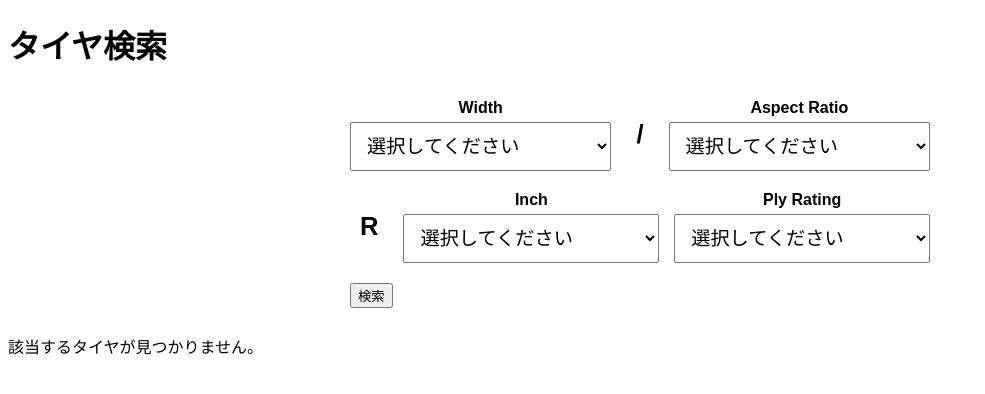
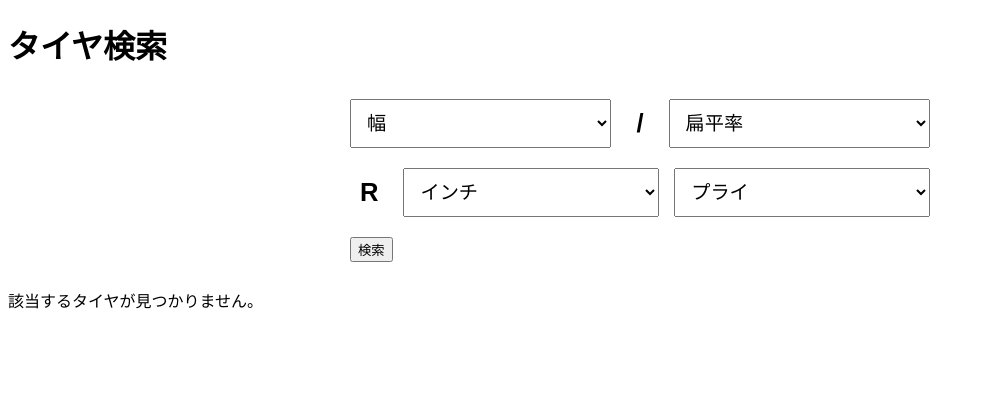
Before and after one commit to shin-murata/u_tire_app, a Flask app: page /search in a window 1280 px wide. Shown: the part 32-426 px from the top of the page, without its empty margins (0-985 px from the left). Run offline with Flask 3, Linux system fonts and the light colour scheme.

Commit message:
inputcss配置仕上げv2

```diff
--- a/app.py
+++ b/app.py
@@ -90,6 +90,7 @@ def input_page():
             return jsonify({'error': '登録中にエラーが発生しました！'})
 
     return render_template('input_page.html', form=form)
+
 
 @app.route('/register_success')
 def register_success():
@@ -265,8 +266,8 @@ def dispatch():
         db.session.rollback()
         flash(f"エラーが発生しました: {e}", "danger")
 
-    # 処理完了後、検索画面にリダイレクト
-    return redirect(url_for('search_page'))
+    # 処理完了後、出庫履歴画面にリダイレクト
+    return redirect(url_for('dispatch_page'))
 
 @app.route('/dispatch_page', methods=['GET'])
 def dispatch_page():
--- a/forms.py
+++ b/forms.py
@@ -32,7 +32,11 @@ class CombinedForm(FlaskForm):
     aspect_ratio = SelectField('扁平率', coerce=int, validators=[DataRequired()])
     inch = SelectField('インチ', coerce=int, validators=[DataRequired()])
     other_details = StringField('その他')
-    manufacturer = SelectField('メーカー', coerce=int, validators=[DataRequired()])
+    manufacturer = SelectField(
+        'メーカー',
+        coerce=int,
+        validators=[DataRequired()]
+        )
     ply_rating = SelectField('プライ', coerce=int, validators=[DataRequired()])
     price = FloatField('価格', validators=[Optional()])  # Optionalに変更
 
@@ -41,19 +45,19 @@ class CombinedForm(FlaskForm):
         '製造年',
         coerce=int,
         validators=[DataRequired()],
-        choices=[(year, f"{year}年") for year in range(2022, 2026)]  # 2022年〜2025年
+        choices=[(0, "製造年")] + [(year, f"{year}年") for year in range(2022, 2026)]  # 2022年〜2025年
     )
     tread_depth = SelectField(
         '残り溝',
         coerce=int,
         validators=[DataRequired()],
-        choices=[(depth, f"{depth} 分山") for depth in reversed(range(3, 11))]  # 10分山〜3分山
+        choices=[(0, "残り溝")] + [(depth, f"{depth} 分山") for depth in reversed(range(3, 11))]  # 10分山〜3分山
     )
     uneven_wear = SelectField(
         '片減り',
         coerce=int,
         validators=[Optional()],
-        choices=[(wear, f"{wear}段階") for wear in range(0, 3)]  # 0〜3段階
+        choices=[(0, "片減り")] + [(wear, f"{wear}段階") for wear in range(0, 3)]  # 0〜3段階
     )
 
     def __init__(self, *args, **kwargs):
@@ -61,17 +65,18 @@ class CombinedForm(FlaskForm):
 
         # データベースからの動的な選択肢の設定
         # 'name'ではなく、'value'を使用
-        self.width.choices = [(0, '選択してください')] + [(w.id, w.value) for w in Width.query.all()]  # 'name' ではなく 'value' に修正
-        self.aspect_ratio.choices = [(0, '選択してください')] + [(ar.id, ar.value) for ar in AspectRatio.query.all()]  # 'name' ではなく 'value' に修正
-        self.inch.choices = [(0, '選択してください')] + [(i.id, i.value) for i in Inch.query.all()]  # 'name' ではなく 'value' に修正
-        self.manufacturer.choices = [(0, '選択してください')] + [(m.id, m.name) for m in Manufacturer.query.all()]  # 'name' は正しい
-        self.ply_rating.choices = [(0, '選択してください')] + [(p.id, p.value) for p in PlyRating.query.all()]  # 'name' ではなく 'value' に修正
+        self.width.choices = [(0, f"{self.width.label.text}")] + [(w.id, w.value) for w in Width.query.all()]  # 'name' ではなく 'value' に修正
+        self.aspect_ratio.choices = [(0, f"{self.aspect_ratio.label.text}")] + [(ar.id, ar.value) for ar in AspectRatio.query.all()]  # 'name' ではなく 'value' に修正
+        self.inch.choices = [(0, f"{self.inch.label.text}")] + [(i.id, i.value) for i in Inch.query.all()]  # 'name' ではなく 'value' に修正
+        self.manufacturer.choices = [(0,f"{self.manufacturer.label.text}")] + [(m.id, m.name) for m in Manufacturer.query.all()]  # 'name' は正しい
+        print(self.manufacturer.choices)
+        self.ply_rating.choices = [(0, f"{self.ply_rating.label.text}")] + [(p.id, p.value) for p in PlyRating.query.all()]  # 'name' ではなく 'value' に修正
 
 class SearchForm(FlaskForm):
-    width = SelectField('Width', coerce=int, validators=[Optional()])
-    aspect_ratio = SelectField('Aspect Ratio', coerce=int, validators=[Optional()])
-    inch = SelectField('Inch', coerce=int, validators=[Optional()])
-    ply_rating = SelectField('Ply Rating', coerce=int, validators=[Optional()])  # ply_rating フィールド
+    width = SelectField('幅', coerce=int, validators=[Optional()])
+    aspect_ratio = SelectField('扁平率', coerce=int, validators=[Optional()])
+    inch = SelectField('インチ', coerce=int, validators=[Optional()])
+    ply_rating = SelectField('プライ', coerce=int, validators=[Optional()])  # ply_rating フィールド
     registration_date = DateField('登録日', format='%Y-%m-%d', validators=[Optional()])  # 日付フィールド追加
     submit = SubmitField('検索')
 
@@ -79,10 +84,10 @@ class SearchForm(FlaskForm):
         super().__init__(*args, **kwargs)
 
         # データベースから動的に選択肢を設定
-        self.width.choices = [(0, '選択してください')] + [(w.id, w.value) for w in Width.query.all()]
-        self.aspect_ratio.choices = [(0, '選択してください')] + [(ar.id, ar.value) for ar in AspectRatio.query.all()]
-        self.inch.choices = [(0, '選択してください')] + [(i.id, i.value) for i in Inch.query.all()]
-        self.ply_rating.choices = [(0, '選択してください')] + [(p.id, p.value) for p in PlyRating.query.all()]
+        self.width.choices = [(0, f"{self.width.label.text}")] + [(w.id, w.value) for w in Width.query.all()]
+        self.aspect_ratio.choices = [(0, f"{self.aspect_ratio.label.text}")] + [(ar.id, ar.value) for ar in AspectRatio.query.all()]
+        self.inch.choices = [(0, f"{self.inch.label.text}")] + [(i.id, i.value) for i in Inch.query.all()]
+        self.ply_rating.choices = [(0, f"{self.ply_rating.label.text}")] + [(p.id, p.value) for p in PlyRating.query.all()]
 class EditForm(CombinedForm):
     price = FloatField('価格', validators=[Optional()])
     other_details = StringField('その他', validators=[Optional()])
--- a/static/script.js
+++ b/static/script.js
@@ -2,11 +2,9 @@
 // ユーティリティ関数
 // ==============================
 
-// 動的な選択肢を生成する関数
-function generateOptions(options, formatter = value => value) {
-    return options
-        .map(option => `<option value="${option}">${formatter(option)}</option>`)
-        .join('');
+// 選択肢を動的に生成する関数
+function generateOptions(values, formatFn) {
+    return values.map(value => `<option value="${value}">${formatFn(value)}</option>`).join('');
 }
 
 // ==============================
@@ -60,12 +58,15 @@ function addTireForm(targetContainerId) {
             <!-- グループ1: manufacturer, manufacturing_year -->
             <div class="form-group group-1 group-1-style">
                 <div class="input-wrap manufacturer-wrap">
-                    <label for="manufacturer-${formCount}">メーカー:</label>
-                    <select name="manufacturer[]" id="manufacturer-${formCount}" class="form-control"></select>
+                    <select name="manufacturer[]" id="manufacturer-${formCount}" class="form-control">
+                    {% for value, label in form.manufacturer.choices %}
+                        <option value="{{ value }}">{{ label }}</option>
+                    {% endfor %}
+                    </select>
                 </div>
                 <div class="input-wrap manufacturing-year-wrap">
-                <label for="manufacturing_year-${formCount}">製造年:</label>
                 <select name="manufacturing_year[]" id="manufacturing_year-${formCount}" class="form-control">
+                    <option value="0" disabled selected>製造年</option>
                     ${generateOptions([2022, 2023, 2024, 2025], year => `${year}年`)}
                 </select>
             </div>
@@ -74,20 +75,19 @@ function addTireForm(targetContainerId) {
         <!-- グループ2: tread_depth, uneven_wear, other_details -->
         <div class="form-group group-2 group-2-style">
             <div class="input-wrap small-input" id="tread-depth">
-                <label for="tread_depth-${formCount}">残り溝:</label>
                 <select name="tread_depth[]" id="tread_depth-${formCount}" class="form-control">
+                <option value="0" disabled selected>残り溝</option>
                     ${generateOptions([10, 9, 8, 7, 6, 5, 4, 3], depth => `${depth} 分山`)} <!-- 降順 -->
                 </select>
             </div>
             <div class="input-wrap small-input" id="uneven-wear">
-                <label for="uneven_wear-${formCount}">片減り:</label>
                 <select name="uneven_wear[]" id="uneven_wear-${formCount}" class="form-control">
+                <option value="0" disabled selected>片減り</option>
                     ${generateOptions([0, 1, 2, 3], wear => `${wear}段階`)}
                 </select>
             </div>
             <div class="input-wrap large-input" id="other-details">
-                <label for="other_details-${formCount}">その他:</label>
-                <input type="text" name="other_details[]" id="other_details-${formCount}" class="form-control">
+                <input type="text" name="other_details[]" id="other_details-${formCount}" class="form-control" placeholder="その他">
             </div>
             <button type="button" class="btn copy-btn-group-2">コピー</button>
         </div>
@@ -122,9 +122,13 @@ document.addEventListener('DOMContentLoaded', () => {
 // ==========================================
 
 document.addEventListener("DOMContentLoaded", () => {
+    console.log("Filters:", typeof filters, filters);
+
     if (typeof filters === "undefined") {
         console.error("Filters data is not available!");
-        return;
+        console.log("Filters value:", filters);
+        console.error("Filters data is not defined! Please ensure it is properly set.");
+        var filters = {}; // 仮のデータを設定
     }
 
     const filterColumn = document.getElementById("filter_column");
@@ -150,8 +154,10 @@ document.addEventListener("DOMContentLoaded", () => {
 
     // filters 変数を利用してプルダウンを更新
     function updateFilterValuesFromFilters() {
+        console.log("Before updateFilterValuesFromFilters:", filterValue.innerHTML);
         filterValue.innerHTML = '<option value="">選択してください</option>';
         const selectedColumn = filterColumn.value;
+        console.log("After reset innerHTML:", filterValue.innerHTML);
 
         if (filters[selectedColumn]) {
             const blankOption = document.createElement("option");
@@ -165,6 +171,7 @@ document.addEventListener("DOMContentLoaded", () => {
                 option.textContent = value || "空欄";
                 filterValue.appendChild(option);
             });
+            console.log("After appending options:", filterValue.innerHTML);
         }
     }
 
@@ -185,12 +192,46 @@ document.addEventListener("DOMContentLoaded", () => {
             })
             .catch(error => console.error('Error fetching filter values:', error));
     }
+
+    // メーカー関連の初期化
+    (async () => {
+        try {
+            const response = await fetch('/api/manufacturers'); // エンドポイントからデータを取得
+            const result = await response.json(); // データをJSONとしてパース
+            const manufacturers = result.data; // 'data'キーからリストを取得
+            const formCount = 1;
+
+            const manufacturerSelect = document.getElementById(`manufacturer-${formCount}`);
+            if (manufacturerSelect) {
+
+                console.log("Before appending defaultOption:", manufacturerSelect.innerHTML);
+                // 初期値の設定
+                const defaultOption = document.createElement('option');
+                defaultOption.value = 0;
+                defaultOption.textContent = "メーカー";
+                defaultOption.disabled = true; // 選択不可に設定
+                defaultOption.selected = true; // 初期選択状態に設定
+                manufacturerSelect.appendChild(defaultOption);
+
+                console.log("After appending defaultOption:", manufacturerSelect.innerHTML);
+
+                // 動的に選択肢を追加
+                manufacturers.forEach(manufacturer => {
+                    const option = document.createElement('option');
+                    option.value = manufacturer.id;
+                    option.textContent = manufacturer.name;
+                    manufacturerSelect.appendChild(option);
+                });
+
+                console.log("After appending manufacturers:", manufacturerSelect.innerHTML);
+
+                // 初期選択を明示的に設定（冗長チェック）
+                manufacturerSelect.value = "0";
+                // デバッグ: 最終HTMLの確認
+                console.log(manufacturerSelect.innerHTML);
+            }
+        } catch (error) {
+            console.error('Error fetching manufacturers:', error);
+        }
+    })();
 });
-
-// スライダーのリアルタイム値表示
-//document.querySelectorAll('input[type="range"]').forEach(slider => {
-    //slider.addEventListener('input', function () {
-        //const spanId = `${this.id}_value`;
-        //document.getElementById(spanId).textContent = this.value;
-    //});
-//});
--- a/templates/search_page.html
+++ b/templates/search_page.html
@@ -4,30 +4,24 @@
 <h1>タイヤ検索</h1>
 <form method="POST" class="tire-form">
     {{ form.hidden_tag() }}
-
     <!-- 1段目: width, /, aspect_ratio -->
     <div class="form-group first-row">
         <div class="input-wrap">
-            {{ form.width.label }}
-            {{ form.width(class_="form-control") }}
+            {{ form.width(class_="form-control", placeholder=form.width.label.text) }}
         </div>
         <span>/</span>
         <div class="input-wrap">
-            {{ form.aspect_ratio.label }}
-            {{ form.aspect_ratio(class_="form-control") }}
+            {{ form.aspect_ratio(class_="form-control", placeholder=form.aspect_ratio.label.text) }}
         </div>
     </div>
-
     <!-- 2段目: R, inch, ply_rating -->
     <div class="form-group second-row">
         <span>R</span>
         <div class="input-wrap">
-            {{ form.inch.label }}
-            {{ form.inch(class_="form-control") }}
+            {{ form.inch(class_="form-control", placeholder=form.inch.label.text) }}
         </div>
         <div class="input-wrap">
-            {{ form.ply_rating.label }}
-            {{ form.ply_rating(class_="form-control") }}
+            {{ form.ply_rating(class_="form-control", placeholder=form.ply_rating.label.text) }}
         </div>
     </div>
 <button type="submit">検索</button>
```
Also changed, not shown: templates/input_page.html (+10 -19 lines), database/u_tire_app.db.
